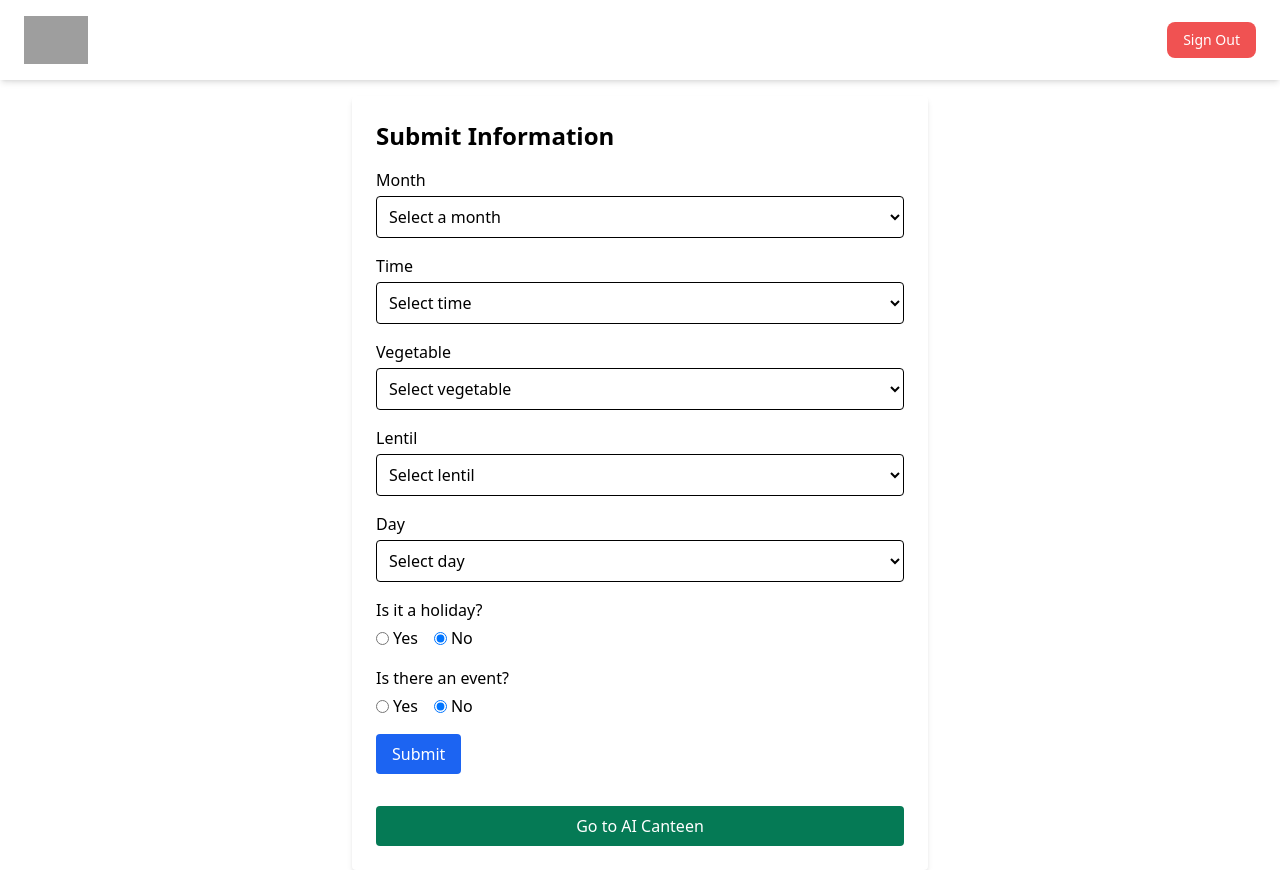
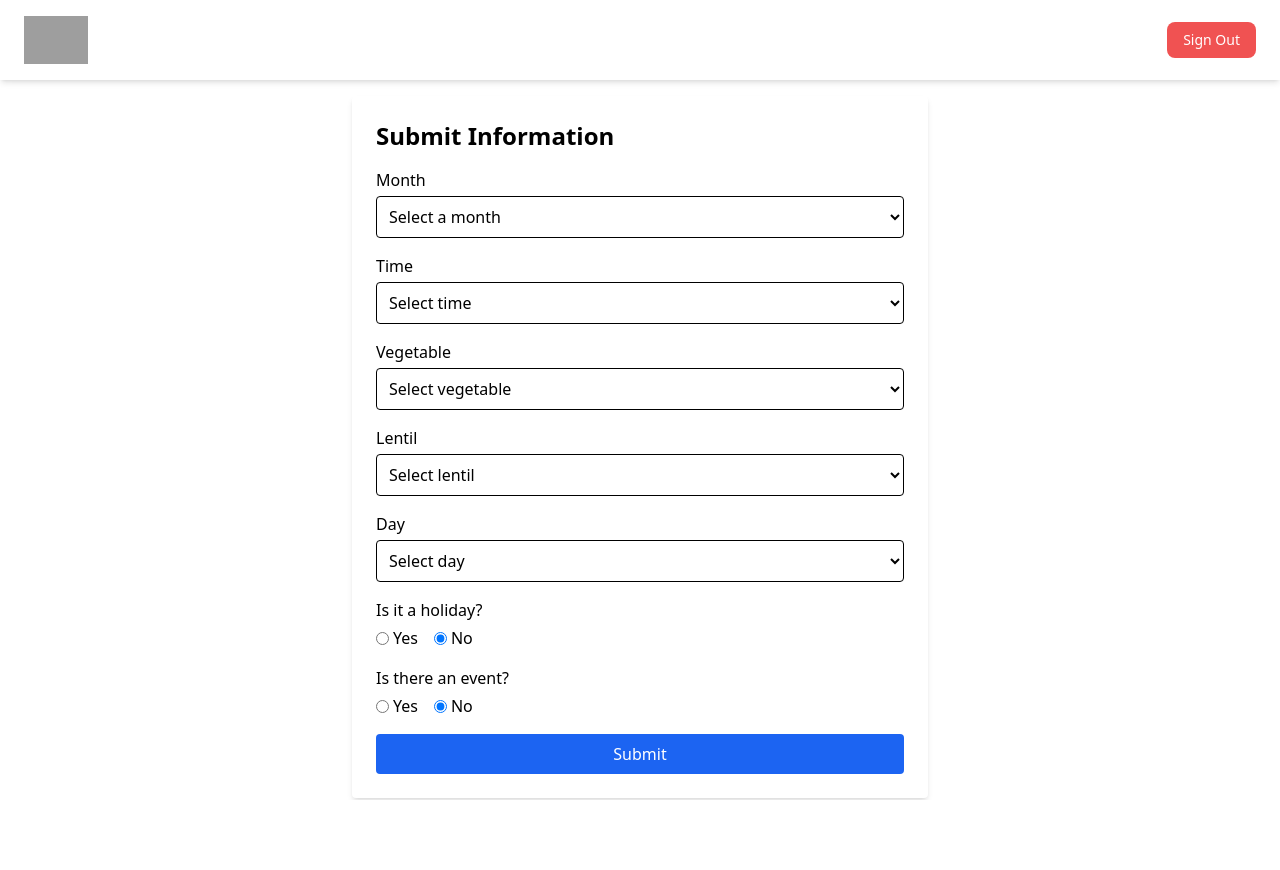
Before and after one commit to kartikeyasm/INNOVATE25, a React (Vite) app in the folder frontend/: page /plan-meal in a window 1280 px wide. After the commit the page ends 800 px from the top, so only its background shows below. Built offline with nearby package versions, Linux system fonts and the light colour scheme; grey boxes are pictures that could not be loaded.

Commit message:
Removed AI Canteen

```diff
--- a/frontend/src/App.jsx
+++ b/frontend/src/App.jsx
@@ -33,7 +33,6 @@ function App() {
           <Route path="found" element={<Found />} />
         </Route>
 
-        <Route path="/ai-canteen" element={<AICanteen />} />
         <Route path="/plan-meal" element={<PlanMeal />} />
         {/* <Route path="/chat" element={<ChatPage />} /> */}
       </Route>
--- a/frontend/src/components/AI-Canteen/PlanMeal.jsx
+++ b/frontend/src/components/AI-Canteen/PlanMeal.jsx
@@ -136,17 +136,8 @@ export default function PlanMeal() {
         </div>
 
         {/* Submit Button */}
-        <button type="submit" className="bg-blue-600 hover:bg-blue-700 text-white py-2 px-4 rounded">
+        <button type="submit" className="w-full bg-blue-600 hover:bg-blue-700 text-white py-2 px-4 rounded">
           Submit
-        </button>
-
-        {/* Navigate to AI-Canteen Button */}
-        <button
-          type="button"
-          onClick={() => navigate("/AI-Canteen")}
-          className="w-full bg-green-600 hover:bg-green-700 text-white py-2 px-4 rounded mt-4"
-        >
-          Go to AI Canteen
         </button>
       </form>
     </div>
--- a/frontend/src/components/HomePage.jsx
+++ b/frontend/src/components/HomePage.jsx
@@ -5,9 +5,8 @@ export default function HomePage() {
   const navigate = useNavigate();
 
   const cardItems = [
-    { title: "Canteen and Mess Management", description: "Start chatting with your friends", path: "/ai-canteen" },
-    { title: "Lost and Found", description: "Check your friends' location", path: "/lostandfound/lost" },
-    { title: "Automated Scholarship Finder", description: "Manage your connected friends", path: "/groups" },
+    { title: "Canteen and Mess Management", description: "Plan your meals and manage your mess schedule efficiently.", path: "/plan-meal" },
+    { title: "Lost and Found", description: "Report lost items or find something you've misplaced.", path: "/lostandfound/lost" },
   ];
 
   return (
```
